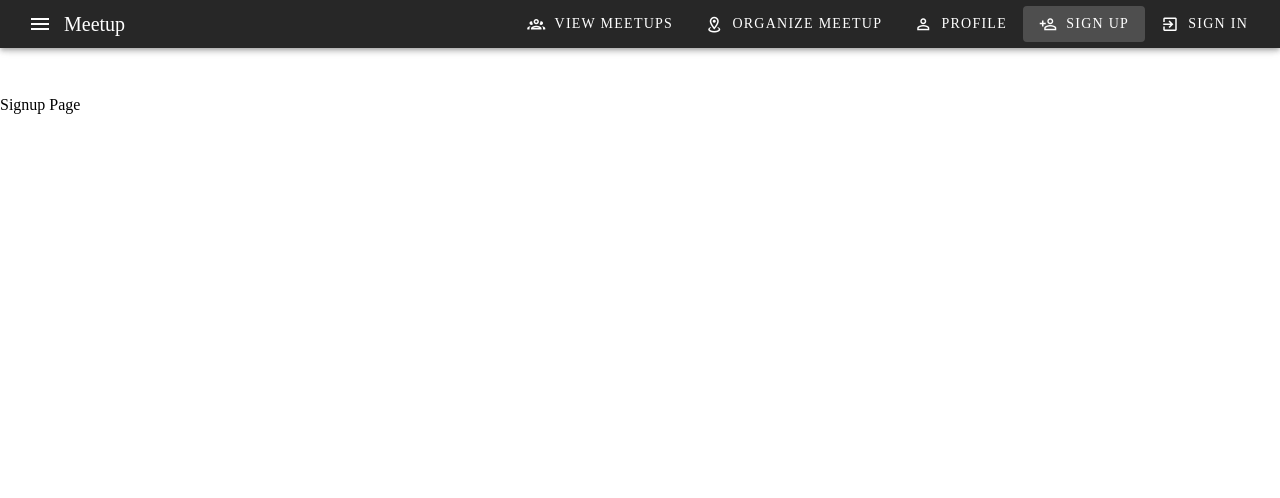
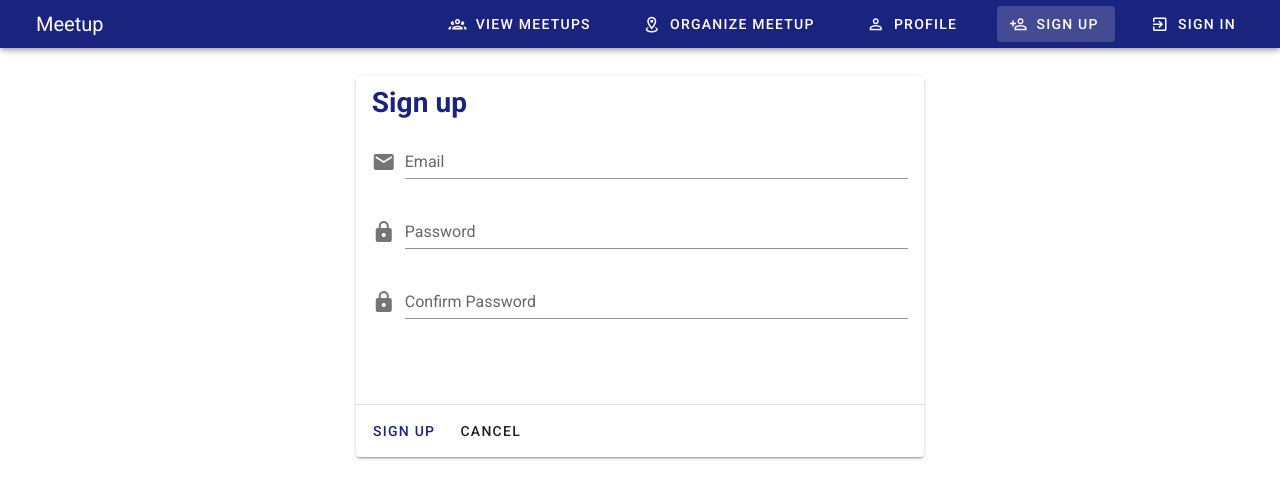
Before and after one commit to ardhikarn/meetup-dev, a Vue app: page /signup in a window 1280 px wide. Shown: the top 498 px of the page. Built offline with nearby package versions, Linux system fonts and the light colour scheme.

Commit message:
set firebase and create view form signup

```diff
--- a/src/main.js
+++ b/src/main.js
@@ -1,5 +1,6 @@
 import Vue from 'vue'
 import App from './App.vue'
+import firebase from 'firebase'
 import router from './router'
 import store from './store'
 import vuetify from './plugins/vuetify'
@@ -13,5 +14,15 @@
   router,
   store,
   vuetify,
-  render: h => h(App)
+  render: h => h(App),
+  created() {
+    firebase.initializeApp({
+      apiKey: 'AIzaSyC50nTA1dPxJic4xzq6Sc631C3pdOHPkiE',
+      authDomain: 'meetups-dev.firebaseapp.com',
+      projectId: 'meetups-dev',
+      storageBucket: 'meetups-dev.appspot.com',
+      messagingSenderId: '9572314350',
+      appId: '1:9572314350:web:106d243ea981389d3297ff'
+    })
+  }
 }).$mount('#app')
--- a/src/views/Meetup/CreateMeetup.vue
+++ b/src/views/Meetup/CreateMeetup.vue
@@ -4,7 +4,7 @@
     <v-container class="mt-4">
       <v-row justify="center">
         <v-col cols="12" sm="10" md="8" lg="6">
-          <form action="" @submit.prevent="onSubmit">
+          <form @submit.prevent="onSubmit">
             <v-card ref="form">
               <v-card-text>
                 <h1 class="secondary--text mb-5">Create a new Meetup</h1>
--- a/src/views/User/Signup.vue
+++ b/src/views/User/Signup.vue
@@ -1,10 +1,59 @@
 <template>
-  <div id="signup">
+  <v-app id="signup">
     <Navbar></Navbar>
-    <v-main>
-      Signup Page
-    </v-main>
-  </div>
+    <v-container class="mt-4">
+      <v-row justify="center">
+        <v-col cols="12" sm="10" md="8" lg="6">
+          <form @submit.prevent="onSignup">
+            <v-card ref="form">
+              <v-card-text>
+                <h1 class="primary--text mb-5">Sign up</h1>
+                <v-text-field
+                  name="email"
+                  v-model="email"
+                  :rules="
+                    ([() => !!email || 'This field is required'],
+                    [v => /.+@.+/.test(v) || 'E-mail must be valid'])
+                  "
+                  label="Email"
+                  prepend-icon="mdi-email"
+                  type="email"
+                  required
+                ></v-text-field>
+                <v-text-field
+                  name="password"
+                  v-model="password"
+                  :rules="[() => !!password || 'This field is required']"
+                  label="Password"
+                  type="password"
+                  prepend-icon="mdi-lock"
+                  required
+                ></v-text-field>
+                <v-text-field
+                  name="confirmPassword"
+                  v-model="confirmPassword"
+                  label="Confirm Password"
+                  prepend-icon="mdi-lock"
+                  type="password"
+                  :rules="[comparePassword]"
+                  required
+                ></v-text-field>
+              </v-card-text>
+              <v-divider class="mt-12"></v-divider>
+              <v-card-actions>
+                <v-btn color="primary" text type="submit">
+                  Sign up
+                </v-btn>
+                <v-btn text>
+                  Cancel
+                </v-btn>
+              </v-card-actions>
+            </v-card>
+          </form>
+        </v-col>
+      </v-row>
+    </v-container>
+  </v-app>
 </template>
 
 <script>
@@ -13,6 +62,28 @@
   name: 'Signup',
   components: {
     Navbar
+  },
+  data: () => ({
+    email: '',
+    password: '',
+    confirmPassword: ''
+  }),
+  computed: {
+    comparePassword() {
+      return v => this.password === v || 'Password must match'
+    }
+  },
+  methods: {
+    onSignup() {
+      if (this.confirmPassword === this.password) {
+        const newSignup = {
+          email: this.email,
+          password: this.password,
+          confirmPassword: this.confirmPassword
+        }
+        console.log(newSignup)
+      }
+    }
   }
 }
 </script>
```
